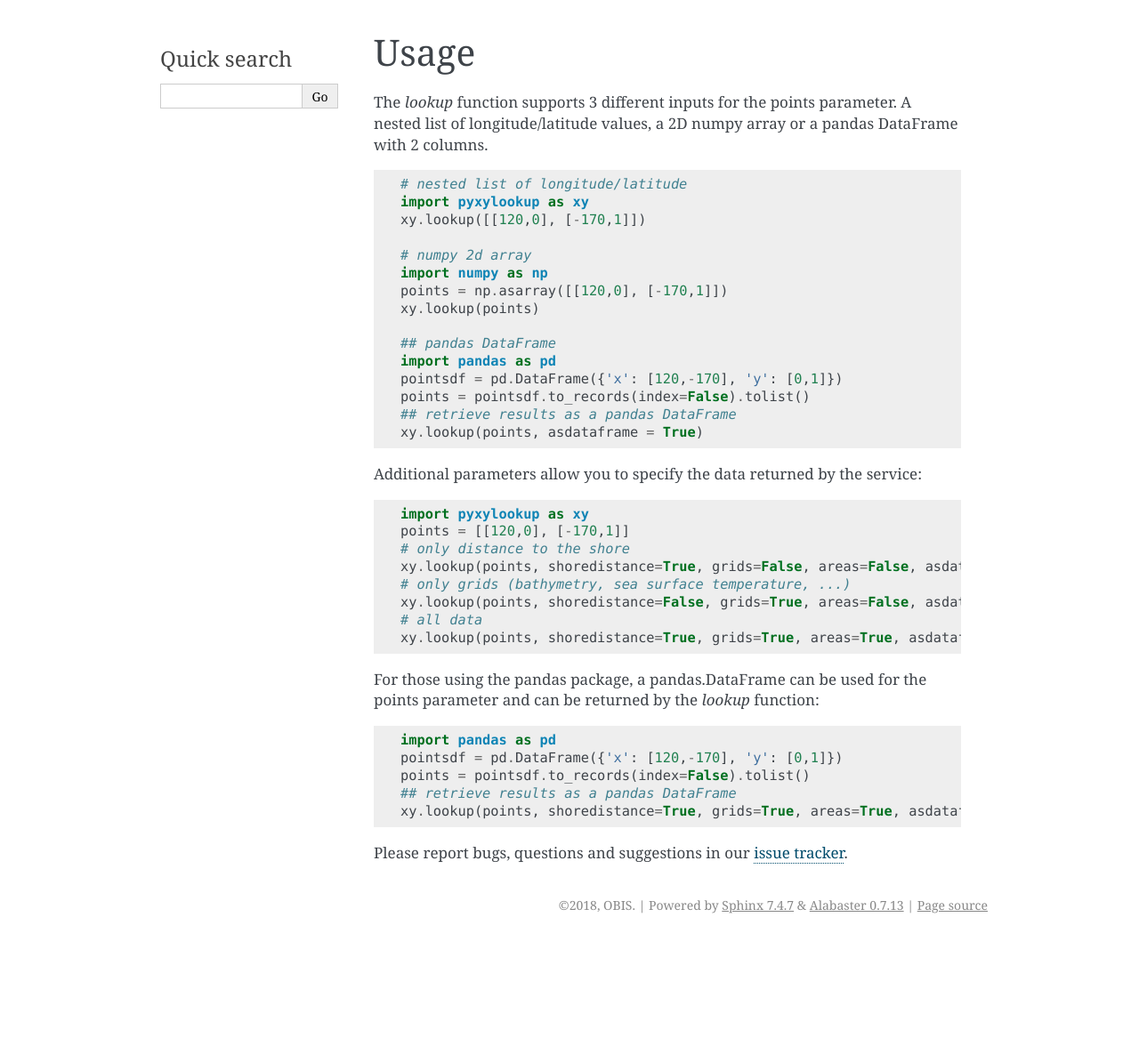
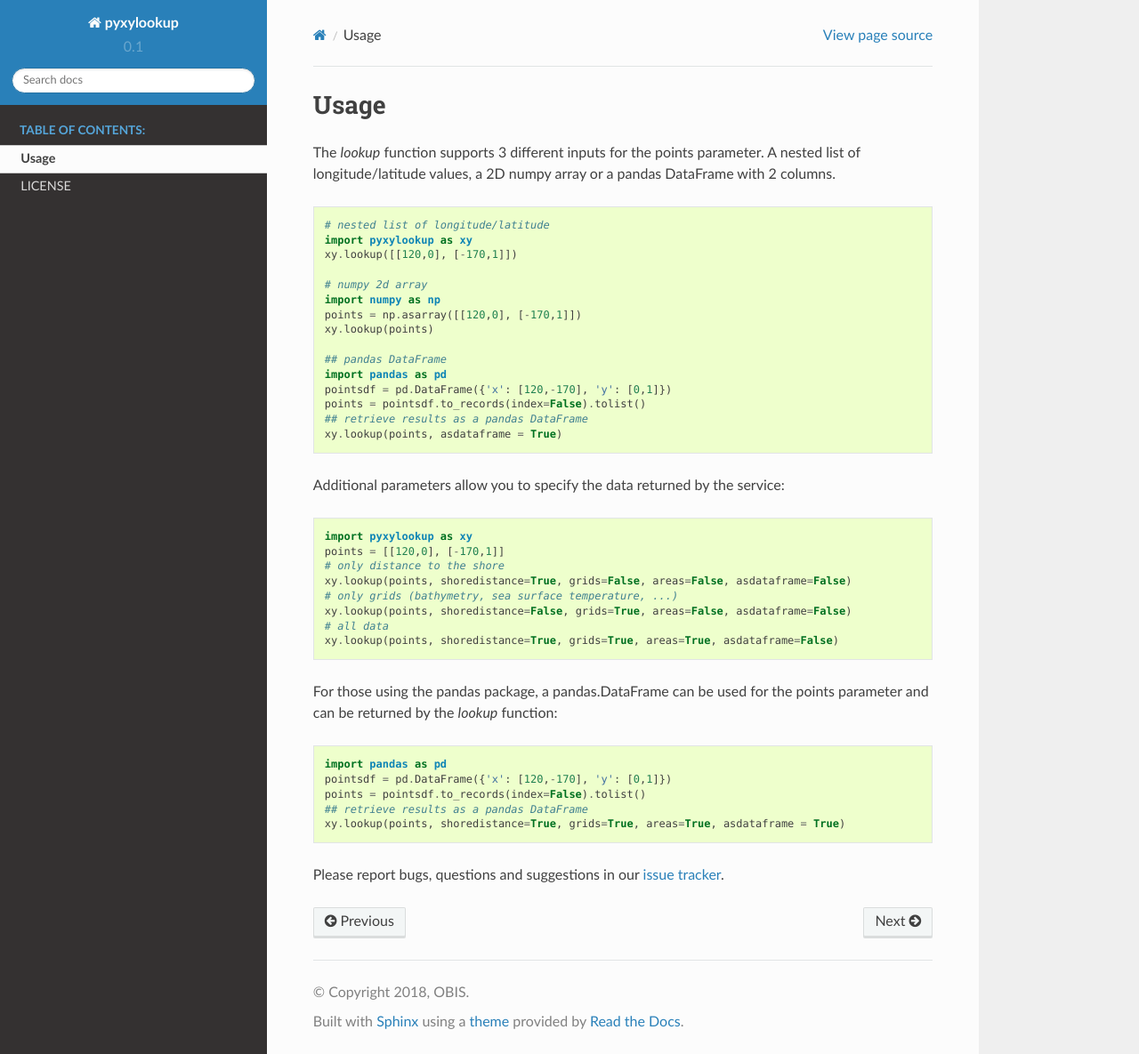
Before and after one commit to iobis/pyxylookup, a Sphinx documentation site: the page built from docs/usage.rst, in a window 1280 px wide and 1185 px high. Shown: the whole window at 89% size. Built offline with Sphinx 7.4.7 and the Read the Docs theme 2.0.0, drawn with Linux system fonts in a browser that asks for light colours.

Commit message:
use the readthedocs theme

```diff
--- a/README.rst
+++ b/README.rst
@@ -45,7 +45,7 @@ Development environment installation
     pipenv install requests
     pipenv install u-msgpack-python
     pipenv install pandas
-    pipenv sphinx sphinx-autobuild
+    pipenv sphinx sphinx-autobuild sphinx_rtd_theme
     # enter virtual evironment
     pipenv shell
 
--- a/docs/conf.py
+++ b/docs/conf.py
@@ -82,7 +82,7 @@ todo_include_todos = False
 # The theme to use for HTML and HTML Help pages.  See the documentation for
 # a list of builtin themes.
 #
-html_theme = 'alabaster'
+html_theme = "sphinx_rtd_theme"
 
 # Theme options are theme-specific and customize the look and feel of a theme
 # further.  For a list of options available for each theme, see the
```
Also changed, not shown: 2 other files.
